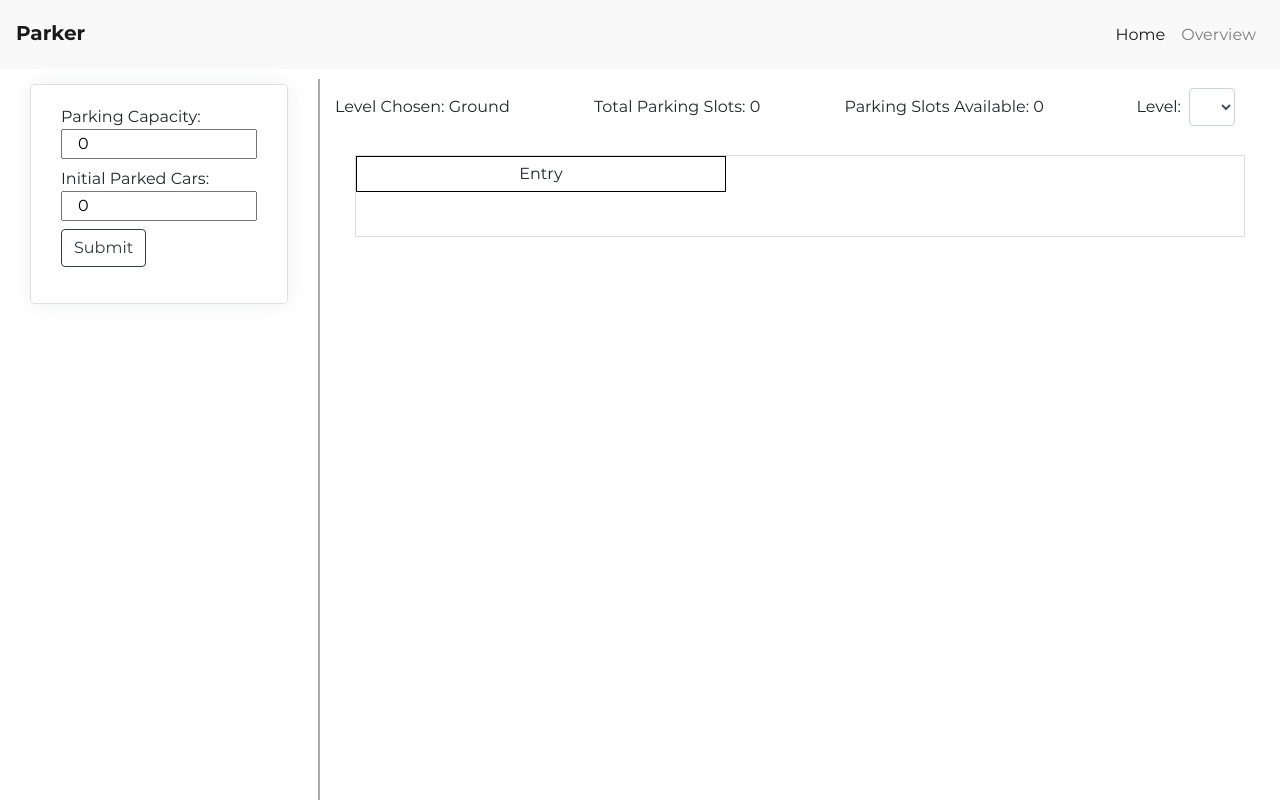
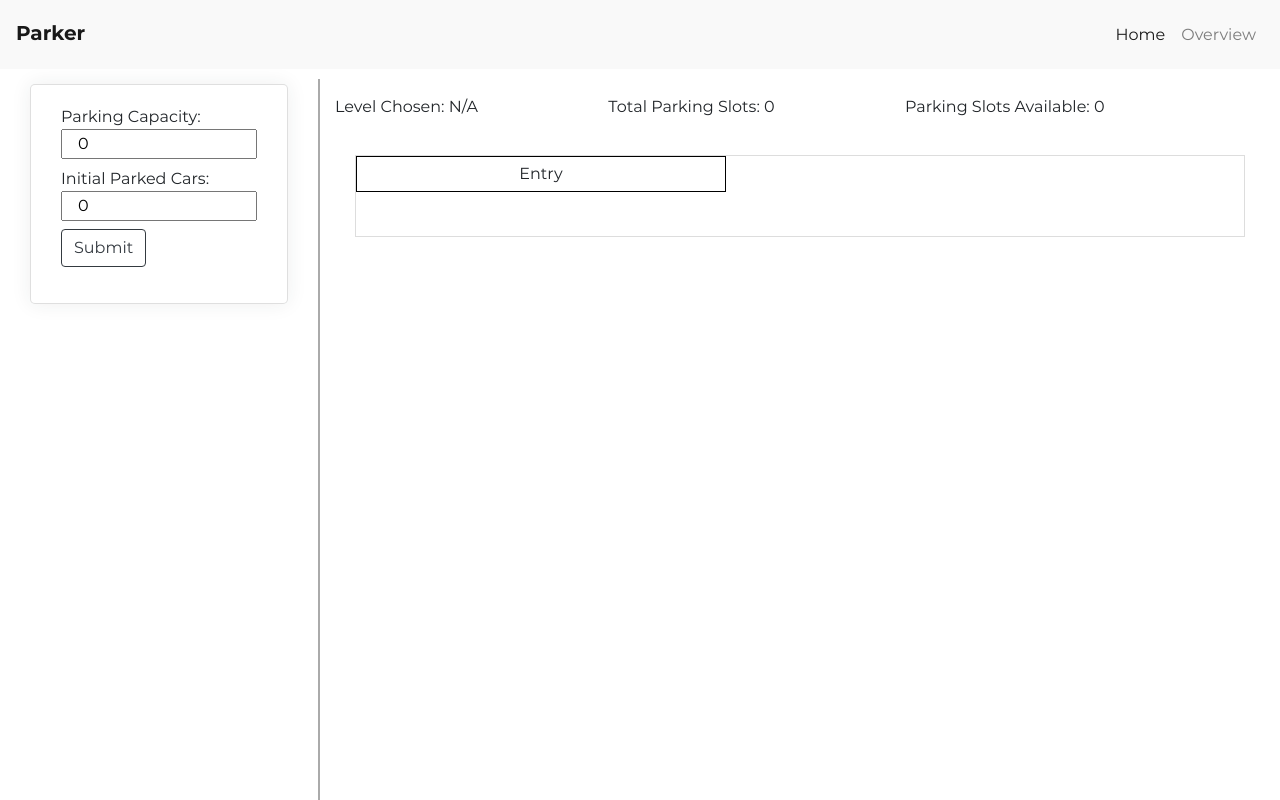
Before and after one commit to SBagaria2710/Parker, a React app: page / in a window 1280 px wide. Built offline with nearby package versions, Linux system fonts and the light colour scheme.

Commit message:
Change activeLevel logic

```diff
--- a/src/components/parkingSummary.tsx
+++ b/src/components/parkingSummary.tsx
@@ -31,16 +31,26 @@ const Levels = (availableFloors: number) => {
 };
 
 export const ParkingSummary = (props) => {
-  const { M, N, handleChange, activeLevel, availableFloors } = props;
+  const {
+    M,
+    N,
+    handleChange,
+    activeLevel,
+    availableFloors,
+    submittedInitialValues,
+  } = props;
   return (
     <div
       className="row container-fluid"
       style={{ justifyContent: "space-between", marginBottom: "15px" }}
     >
-      <p className="inline-heading">Level Chosen: {activeLevel}</p>
+      <p className="inline-heading">
+        Level Chosen: {submittedInitialValues ? activeLevel : "N/A"}
+      </p>
       <p className="inline-heading">Total Parking Slots: {N}</p>
       <p className="inline-heading">Parking Slots Available: {N - M}</p>
       <div className="form-inline">
+        {submittedInitialValues ? (
           <label htmlFor="activeLevel">
             &nbsp; Level:
             <select
@@ -53,6 +63,9 @@ export const ParkingSummary = (props) => {
               {Levels(availableFloors)}
             </select>
           </label>
+        ) : (
+          <div />
+        )}
       </div>
     </div>
   );
--- a/src/containers/Home.tsx
+++ b/src/containers/Home.tsx
@@ -180,6 +180,7 @@ class Home extends React.Component<IProps, IAppState> {
                 N={this.state.N}
                 M={this.state.M}
                 availableFloors={this.state.availableFloors}
+                submittedInitialValues={this.state.submittedInitialValues}
                 activeLevel={this.state.activeLevel}
                 handleChange={this.handleChange}
               />
--- a/src/interfaces/GenericInterface.ts
+++ b/src/interfaces/GenericInterface.ts
@@ -2,7 +2,7 @@ import { ICarDetail } from "./CarDetail";
 import { ISlot } from "./Slot";
 
 export interface IAppState {
-  activeLevel: string;
+  activeLevel: number;
   N: number;
   M: number;
   availableFloors: number;
```
Lines whose indentation alone changed are shown as unchanged.
